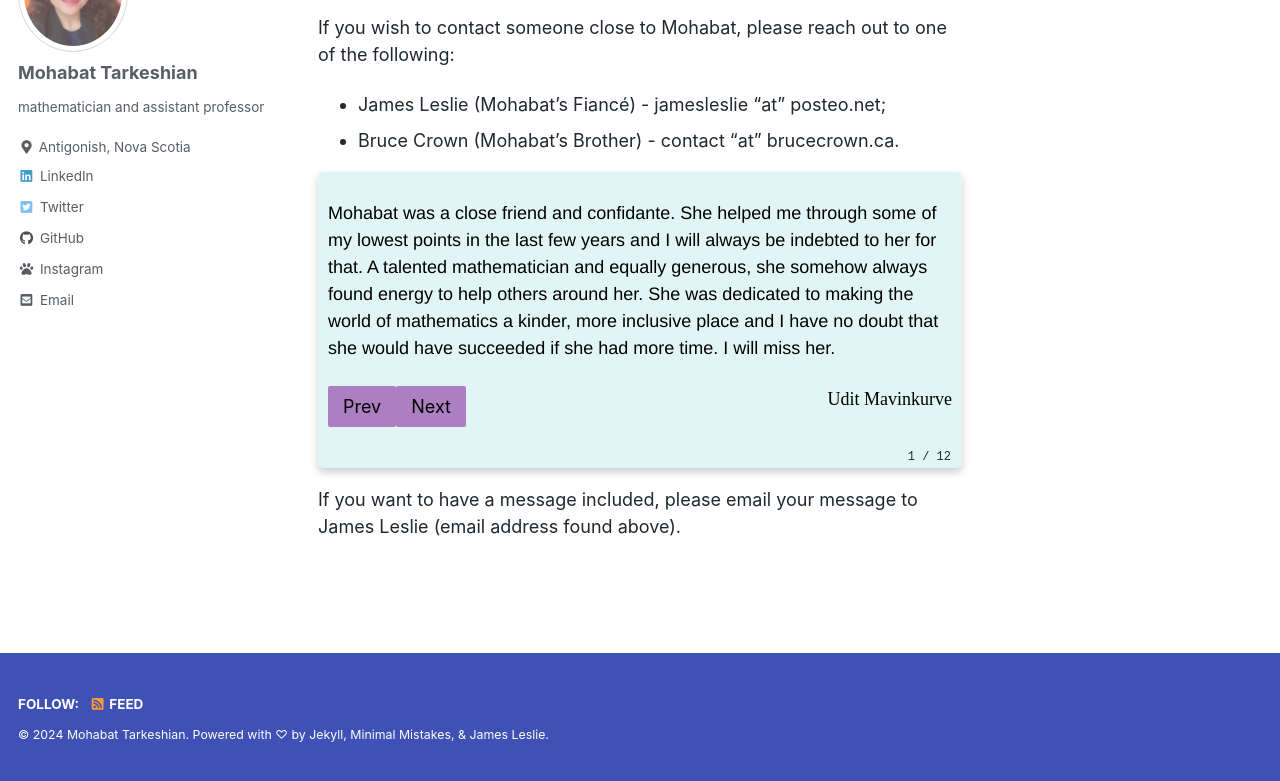
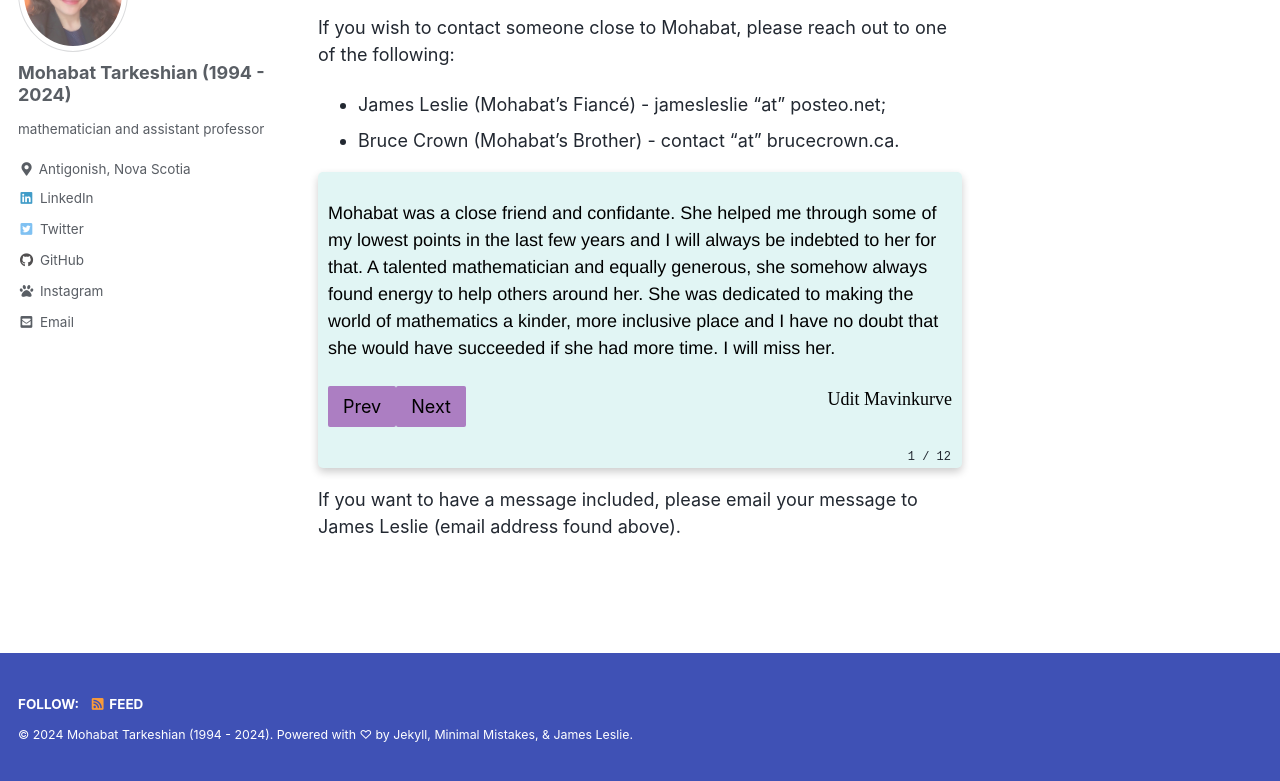
Before and after one commit to mohabatt/mohabatt.github.io, a Jekyll site: the page built from index.md, in a window 1280 px wide and 900 px high, scrolled down 685 px, cut to the strip 119-900 px from the top of the window. Built offline with Jekyll 4.4.1, drawn with Linux system fonts in a browser that asks for light colours; cached includes are drawn as plain includes.

Commit message:
Update _config.yml with dates of life

```diff
--- a/_config.yml
+++ b/_config.yml
@@ -19,7 +19,7 @@ locale                   : "en-GB"
 title                    : "mathematics and life"
 title_separator          : "-"
 subtitle                 : # "site tagline that appears below site title in masthead"
-name                     : "Mohabat Tarkeshian"
+name                     : "Mohabat Tarkeshian (1994 - 2024)"
 description              : "mathematics and life"
 url                      : "https://mohabatmath.ca"
 baseurl                  : "/"
@@ -102,7 +102,7 @@ analytics:
 
 # Site Author
 author:
-  name             : "Mohabat Tarkeshian"
+  name             : "Mohabat Tarkeshian (1994 - 2024)"
   avatar           : "/images/me.jpg"
   bio              : "mathematician and assistant professor"
   location         : "Antigonish, Nova Scotia"
```
